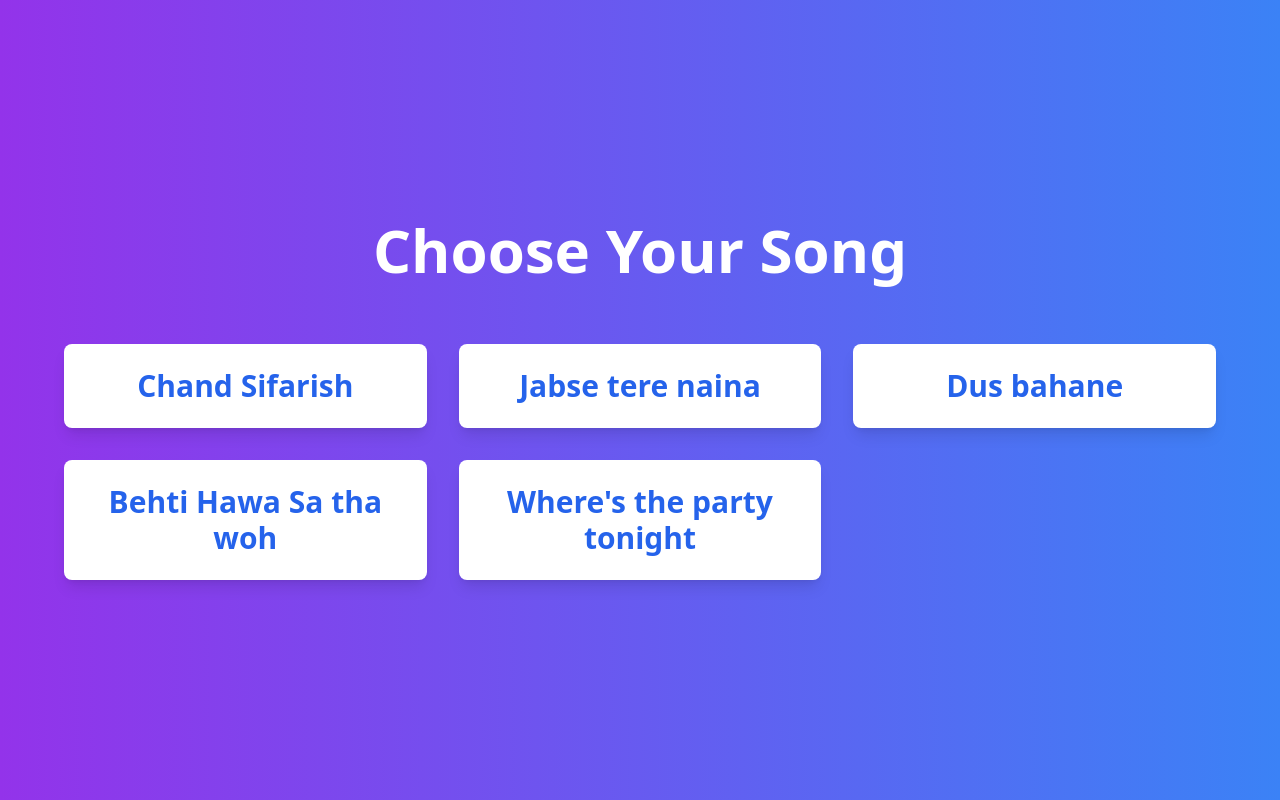
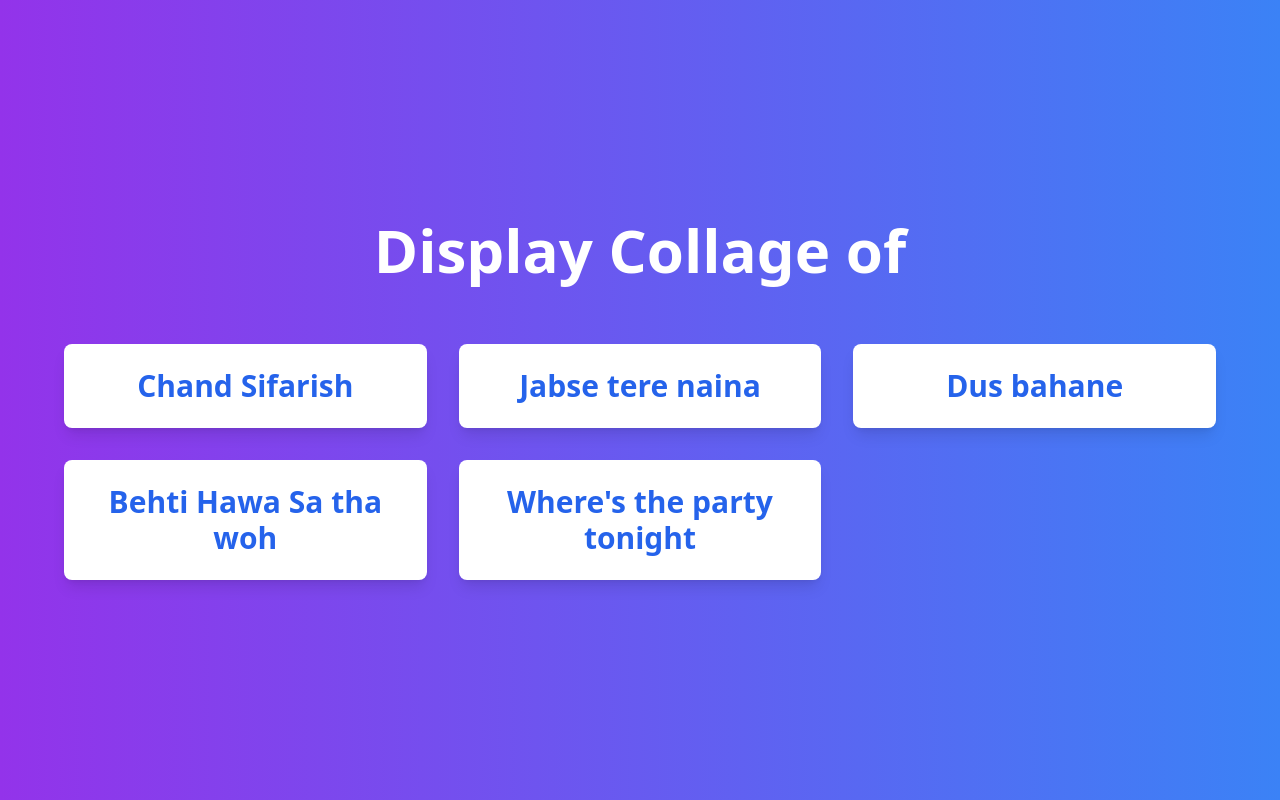
Before and after one commit to S1D007/Shaan, a Next.js app: page /control in a window 1280 px wide. Built offline with nearby package versions, Linux system fonts and the light colour scheme; no server answers.

Commit message:
adasdada

```diff
--- a/app/control/page.tsx
+++ b/app/control/page.tsx
@@ -9,7 +9,7 @@ function Page() {
   return (
     <div className="min-h-screen flex flex-col items-center justify-center bg-gradient-to-r from-purple-600 to-blue-500 p-8">
       <h1 className="text-5xl md:text-6xl font-extrabold text-white mb-16 text-center">
-        Choose Your Song
+        Display Collage of
       </h1>
       <div className="grid grid-cols-1 sm:grid-cols-2 lg:grid-cols-3 gap-8 w-full max-w-6xl">
         {SONG_LISTS.map((song, index) => (
```
